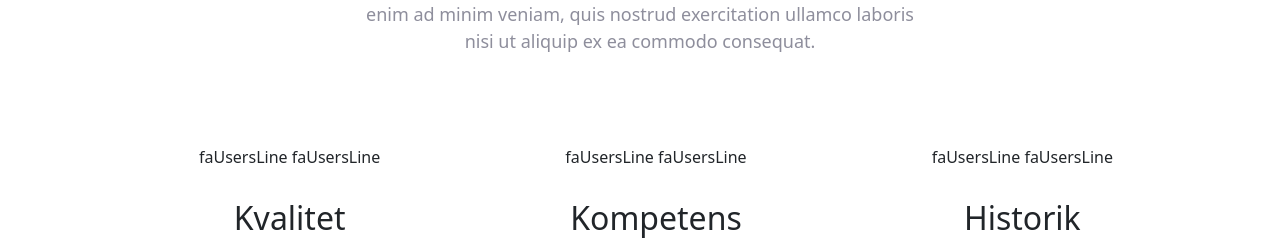
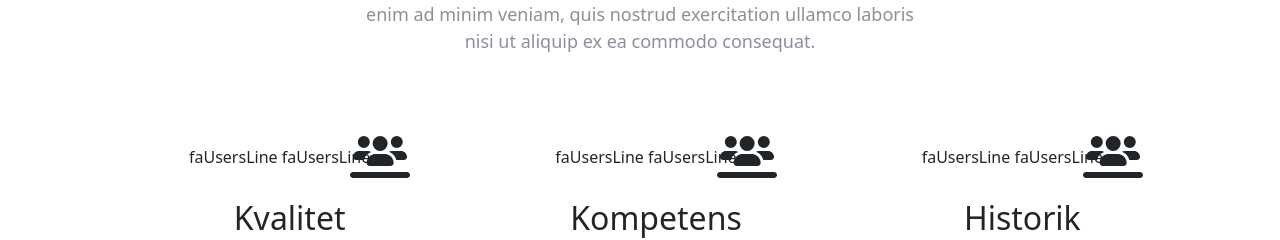
Before and after one commit to patrikyo/tayou, a React (Create React App) app: page / in a window 1280 px wide. Shown: the part 861-1101 px from the top of the page. Built offline with nearby package versions, Linux system fonts and the light colour scheme.

Commit message:
Adds icon

```diff
--- a/src/card/Card.js
+++ b/src/card/Card.js
@@ -12,7 +12,7 @@ const Card = (props) => {
       {props.icon.length > 0 && (
         <div class="card__icon-container">
           {props.icon} faUsersLine
-          <FontAwesomeIcon icon="faUsersLine" />
+          <FontAwesomeIcon icon={faUsersLine} />
         </div>
       )}
       {props.imgUrl.length > 0 && (
```
